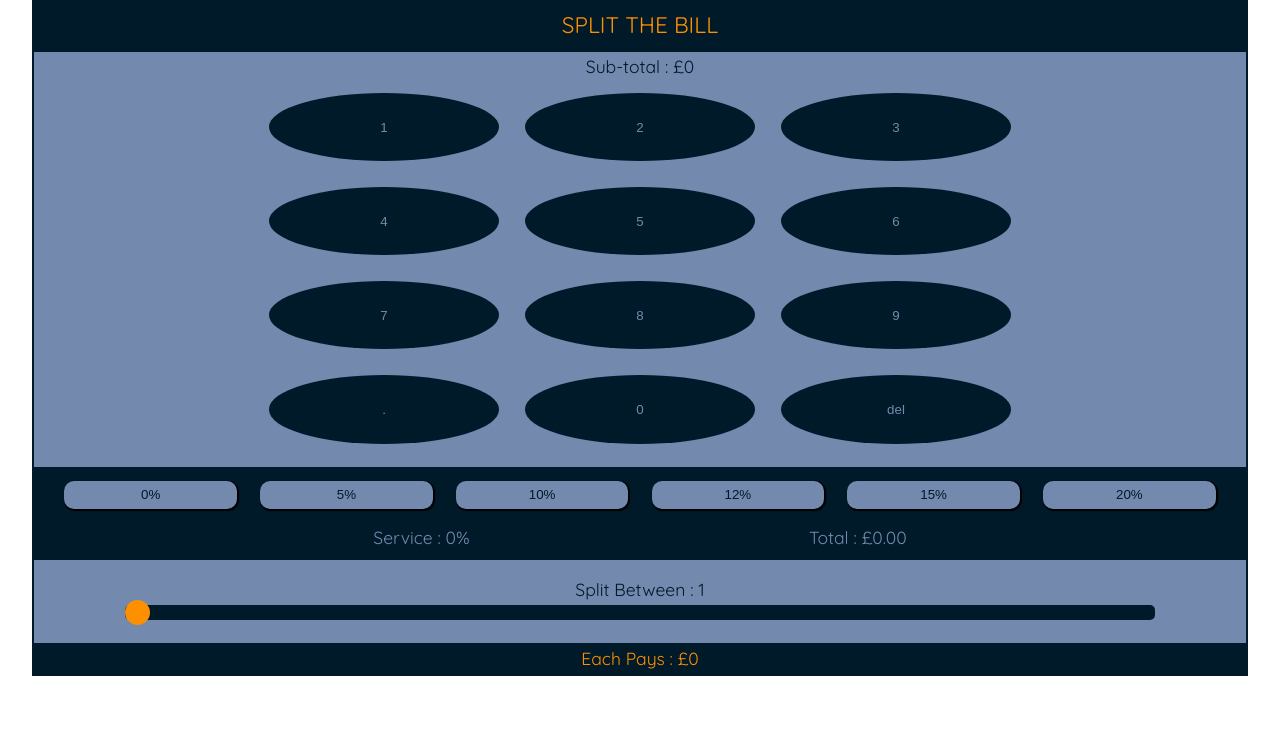
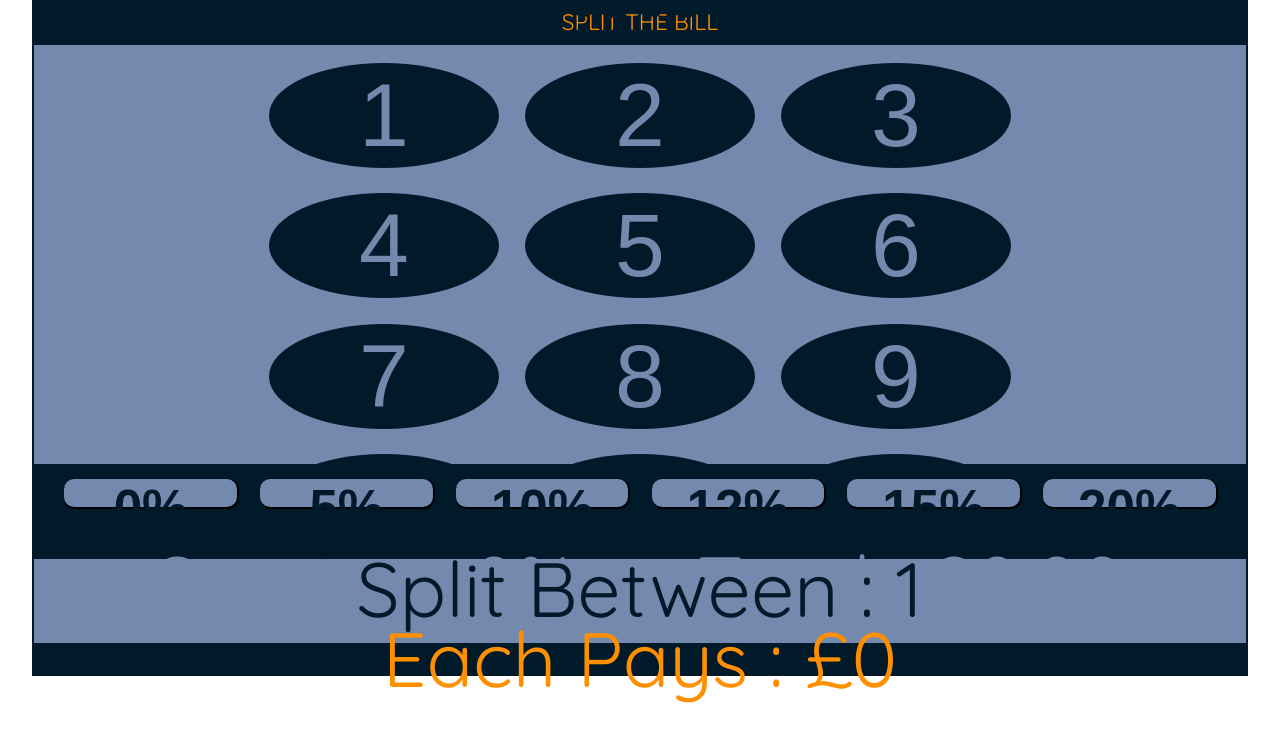
Before and after one commit to NoahAldhous/split-the-bill, a Vue app in the folder noahs-first-vue-project/: page / in a window 1280 px wide. Shown: the top 742 px of the page. Built offline with nearby package versions, Linux system fonts and the light colour scheme.

Commit message:
increased all font-sizes

```diff
--- a/noahs-first-vue-project/src/App.vue
+++ b/noahs-first-vue-project/src/App.vue
@@ -180,7 +180,7 @@ function calculateAmountToPay() {
 }
 .value-container {
   width: 100%;
-  height: 92%;
+  height: 93%;
   display: flex;
   flex-direction: column;
   background-color: var(--soft-color);
@@ -190,7 +190,7 @@ function calculateAmountToPay() {
 .heading-container {
   background-color: var(--dark-color);
   width: 100%;
-  height: 8%;
+  height: 7%;
   display: flex;
   justify-content: center;
   align-items: center;
@@ -198,6 +198,9 @@ function calculateAmountToPay() {
 }
 .heading {
   color: var(--highlight-color);
+}
+.sub-heading {
+  font-size: 6vw;
 }
 .sub-total-container {
   background-color: var(--soft-color);
@@ -223,6 +226,10 @@ function calculateAmountToPay() {
   border-radius: 50%;
   margin: 5%;
   color: var(--soft-color);
+  font-size: 7vw;
+  display: flex;
+  align-items: center;
+  justify-content: center;
 }
 .service-container {
   background-color: var(--dark-color);
@@ -254,6 +261,8 @@ function calculateAmountToPay() {
   height: 50%;
   box-shadow: 1px 1px 1px 1px black;
   border-radius: 10px;
+  font-size: 4vw;
+  font-weight: bolder;
 }
 .split-container {
   background-color: var(--soft-color);
```
